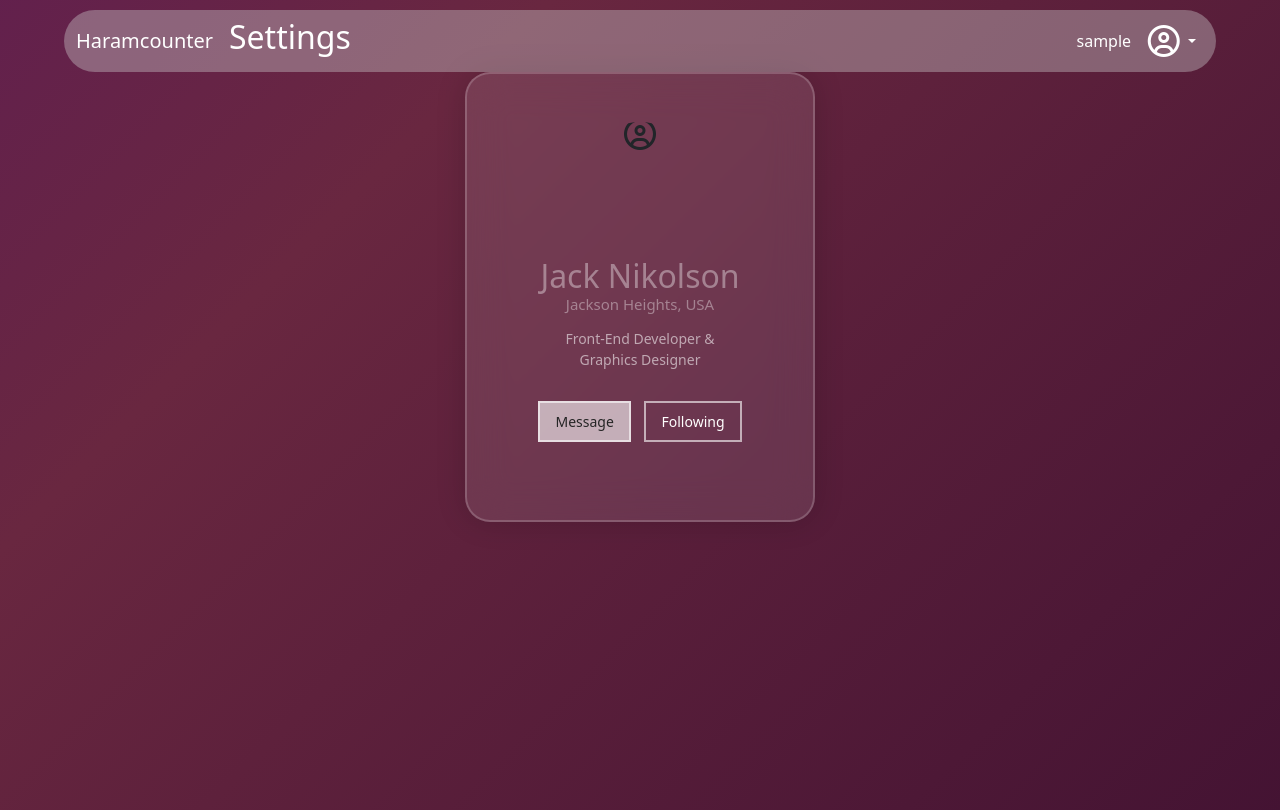
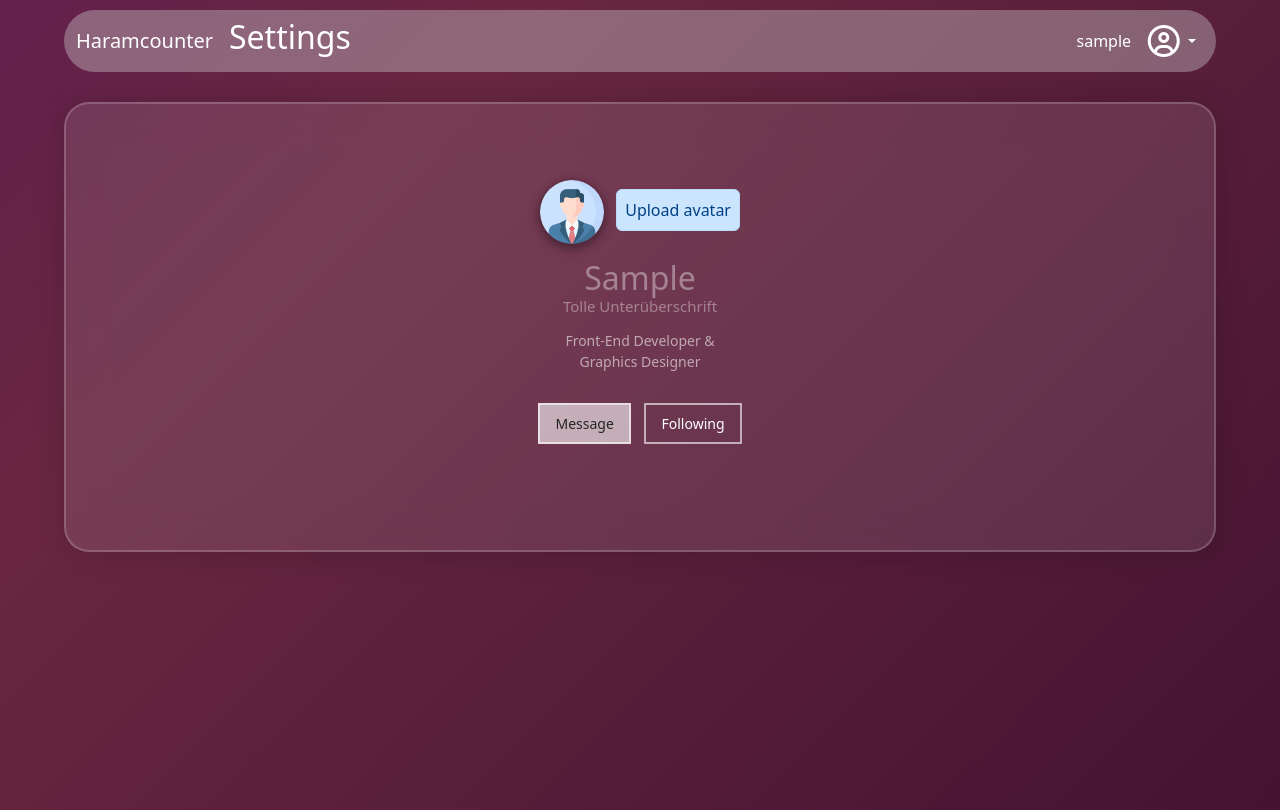
Before and after one commit to dream-jannis/CountUp, a Flask app: page /settings in a window 1280 px wide. Run offline with Flask 3, Linux system fonts and the light colour scheme; the visitor is signed in with stand-in values (Sample User, id 1).

Commit message:
styling stuff

```diff
--- a/app.py
+++ b/app.py
@@ -4,7 +4,11 @@ from templates.index.views import index
 from templates.login.views import login
 from templates.settings.views import settings
 
+UPLOAD_FOLDER = 'static/profile_pictures/'
+ALLOWED_EXTENSIONS = {'png', 'jpg', 'jpeg', 'gif'}
+
 app = Flask(__name__)
+app.config['UPLOAD_FOLDER'] = UPLOAD_FOLDER
 app.secret_key = "J11_FEdsafss323gzhgfgegfaße3eefcretƒggju_J11"
 
 app.register_blueprint(index, url_prefix="/")
--- a/static/css/settings.css
+++ b/static/css/settings.css
@@ -3,12 +3,12 @@ h2 {
 }
 
 .wrapper {
-
+	margin-top: 30px;
 }
 
 .box {
 	margin: auto;
-	width: 350px;
+	width: 90vw;
 	height: 450px;
 	display: flex;
 	flex-direction: column;
@@ -59,6 +59,64 @@ h2 {
 	overflow: hidden;
 	object-fit: cover;
 }
+
 .profile-img img {
 	width: 100%;
 }
+
+.picture-upload {
+	width: 30%;
+}
+
+
+
+
+
+
+
+body {
+	text-align: center;
+  }
+
+  .profile-picture-upload {
+	display: inline;
+  }
+
+  .imagePreview {
+	vertical-align: middle;
+	width: 64px;
+	height: 64px;
+	border-radius: 50%;
+	margin-right: 8px;
+	-webkit-box-shadow: 0px 3px 10px 2px rgba(0,0,0,0.35);
+	-moz-box-shadow: 0px 3px 10px 2px rgba(0,0,0,0.35);
+	box-shadow: 0px 3px 10px 2px rgba(0,0,0,0.35);
+  }
+
+  .hidden {
+	position: absolute;
+	width: 0px;
+	height: 0px;
+	left: -999999px;
+  }
+
+  .action-button {
+	border: 1px solid black;
+	background: none;
+	padding: 8px;
+	cursor: pointer;
+	outline: 0;
+	border-radius: 6px;
+
+	&.mode-upload {
+	  color: #004085;
+	  border-color: #b8daff;
+	  background-color: #cce5ff;
+	}
+
+	&.mode-remove {
+	  color: #721c24;
+	  border: 1px solid #f5c6cb;
+	  background-color: #f8d7da;
+	}
+  }
--- a/templates/settings/pages/settings.html
+++ b/templates/settings/pages/settings.html
@@ -10,16 +10,77 @@
 {% block body %}
 <div class="wrapper">
 	<div class="box">
+		<div class="profile-picture-upload">
+			<img src="" alt="Profile picture preview" class="imagePreview">
+			<button class="action-button mode-upload">Upload avatar</button>
+			<input type="file" class="hidden" name="fileInput" />
+		  </div>
 
-		<div class="profile-img">
-			<!--<img alt="" src="2.jpg">-->
-			<i class="fa-regular fa-circle-user fa-2xl"></i>
-		</div>
-		<h2>Jack Nikolson <span>Jackson Heights, USA</span></h2>
+
+		<h2>{{data['active_user']}}<span>Tolle Unterüberschrift</span></h2>
 		<p>Front-End Developer &<br>
 		Graphics Designer</p>
 		<p class="btn-area"><a href="#">Message</a> <a class="ex" href="#">Following</a></p>
 	</div>
 </div>
+<script>
+	let picturePreview = document.querySelector(".imagePreview");
+let actionButton = document.querySelector(".action-button");
+let fileInput = document.querySelector("input[name='fileInput']");
+let fileReader = new FileReader();
 
+
+const DEFAULT_IMAGE_SRC = "/static/profile_pictures/default.png";
+//const DEFAULT_IMAGE_SRC = "https://www.drupal.org/files/profile_default.png";
+
+actionButton.addEventListener("click", () => {
+  if ( picturePreview.src !== DEFAULT_IMAGE_SRC ) {
+    resetImage();
+  } else {
+    fileInput.click();
+  }
+});
+
+fileInput.addEventListener("change", () => {
+  refreshImagePreview();
+});
+
+function resetImage() {
+  setActionButtonMode("upload");
+  picturePreview.src = DEFAULT_IMAGE_SRC;
+  fileInput.value = "";
+}
+
+function setActionButtonMode(mode) {
+  let modes = {
+    "upload": function() {
+      actionButton.innerText = "Upload avatar";
+      actionButton.classList.remove("mode-remove");
+      actionButton.classList.add("mode-upload");
+    },
+    "remove": function() {
+      actionButton.innerText = "Remove avatar";
+      actionButton.classList.remove("mode-upload");
+      actionButton.classList.add("mode-remove");
+    }
+  }
+  return (modes[mode]) ? modes[mode]() : console.error("unknown mode");
+}
+
+function refreshImagePreview() {
+  if ( picturePreview.src !== DEFAULT_IMAGE_SRC ) {
+    picturePreview.src = DEFAULT_IMAGE_SRC;
+  } else {
+    if ( fileInput.files && fileInput.files.length > 0 ){
+      fileReader.readAsDataURL(fileInput.files[0]);
+      fileReader.onload = (e) => {
+        picturePreview.src = e.target.result;
+        setActionButtonMode("remove");
+      }
+    }
+  }
+}
+
+refreshImagePreview();
+</script>
 {% endblock %}
--- a/templates/settings/views.py
+++ b/templates/settings/views.py
@@ -8,5 +8,9 @@ settings = Blueprint('settings', __name__, template_folder='pages')
 def main():
     data = {
         'active_user': session['username'],
+        'profile_picture': 'default'
     }
+    if request.method == "POST":
+        if 'file' not in request.files:
+            return redirect(request.url)
     return render_template("settings.html", data = data)
```
Also changed, not shown: static/profile_pictures/default.png (added).
